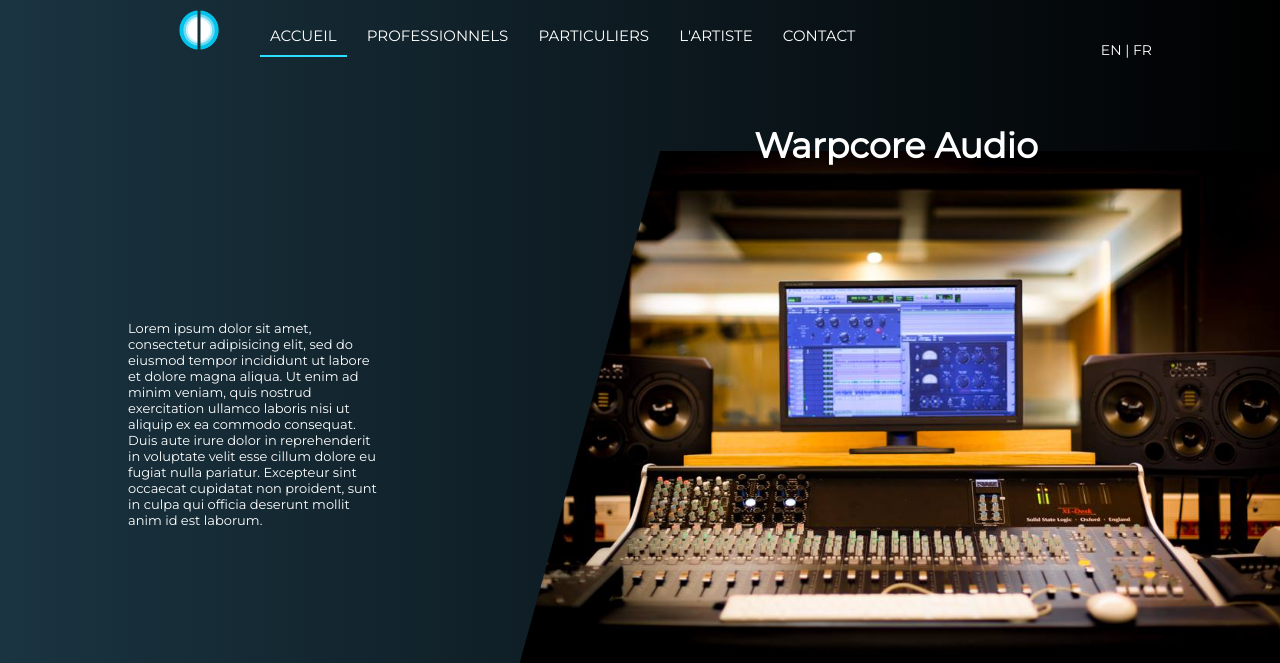
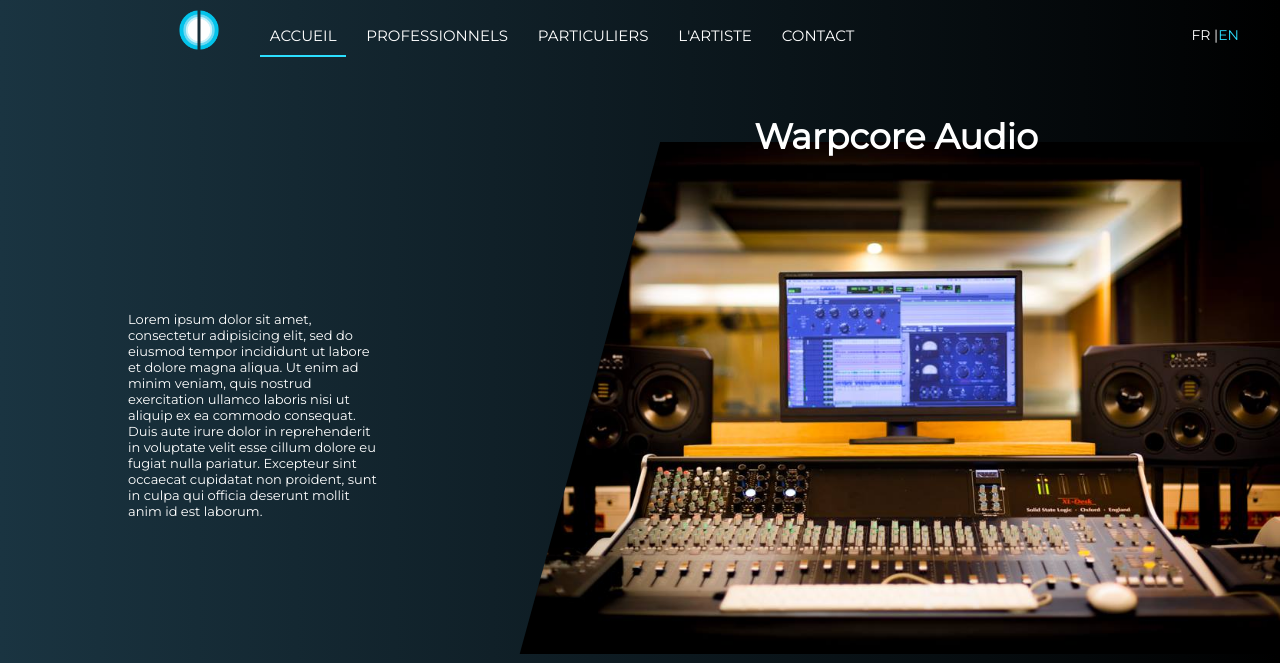
Before and after one commit to alphonseb/warpcore_audio, a PHP site: page / in a window 1280 px wide. Shown: the top 663 px of the page. Run offline with PHP 8.4, Linux system fonts and the light colour scheme.

Commit message:
header quasi fini

```diff
--- a/include/header.php
+++ b/include/header.php
@@ -12,10 +12,10 @@
         <img class ="logo" src="images/warpcore.png" alt="logo_warpcore">
       </div>
       <nav>
-         <ul>
+         <ul class="menu">
            <li>
              <a href="#"> Accueil</a>
-             <div class="underline selected"></div>
+             <div class="underline link-selected"></div>
            </li>
            <li>
              <a href="#"> Professionnels</a>
@@ -25,8 +25,12 @@
            <li> <a href="#"> L'artiste </a><div class="underline"></div></li>
            <li> <a href="#"> Contact </a><div class="underline"></div></li>
          </ul>
+         <ul class="language">
+           <li><a href="#">FR | </a></li>
+           <li><a href="#" class="lg-selected"> EN</a></li>
+         </ul>
       </nav>
-      <div class="language">
+      <!-- <div class="language">
         <a href="#">EN | </a> <a href="#"> FR</a>
-      </div>
+      </div> -->
     </header>
--- a/styles/style.css
+++ b/styles/style.css
@@ -13,10 +13,12 @@ header {
   margin: 0 auto; }
 
 nav {
-  width: 65%;
+  width: 100%;
   height: 1%;
   padding: 5px;
-  margin-left: 8%; }
+  margin-left: 8%;
+  display: flex;
+  justify-content: space-between; }
 
 li a {
   font-family: "Montserrat", sans-serif;
@@ -27,8 +29,10 @@ li a {
   display: block;
   padding: 10px; }
 
-nav ul {
+nav .menu {
   display: flex;
+  flex-direction: row;
+  width: 60%;
   justify-content: space-around;
   padding-right: 10px; }
 
@@ -44,13 +48,16 @@ p {
   text-decoration: none;
   color: #fff;
   height: 50px;
-  width: 50px;
   font-size: 1.4rem; }
 
 .language {
   height: 40px;
-  padding-left: 95%;
-  margin-top: -3%; }
+  display: flex;
+  flex-direction: row; }
+
+.language li a {
+  padding: 0;
+  padding-top: 10px; }
 
 .logo_image {
   height: 1px; }
@@ -69,7 +76,10 @@ p {
 a:hover + .underline {
   animation: underline forwards ease-in-out .5s; }
 
-.selected {
+.language .lg-selected {
+  color: #2CDFFF; }
+
+.link-selected {
   width: 100%;
   height: 2px;
   background: #2CDFFF; }
```
Also changed, not shown: src/scss/_header.scss (+17 -6 lines), 1 other file.
